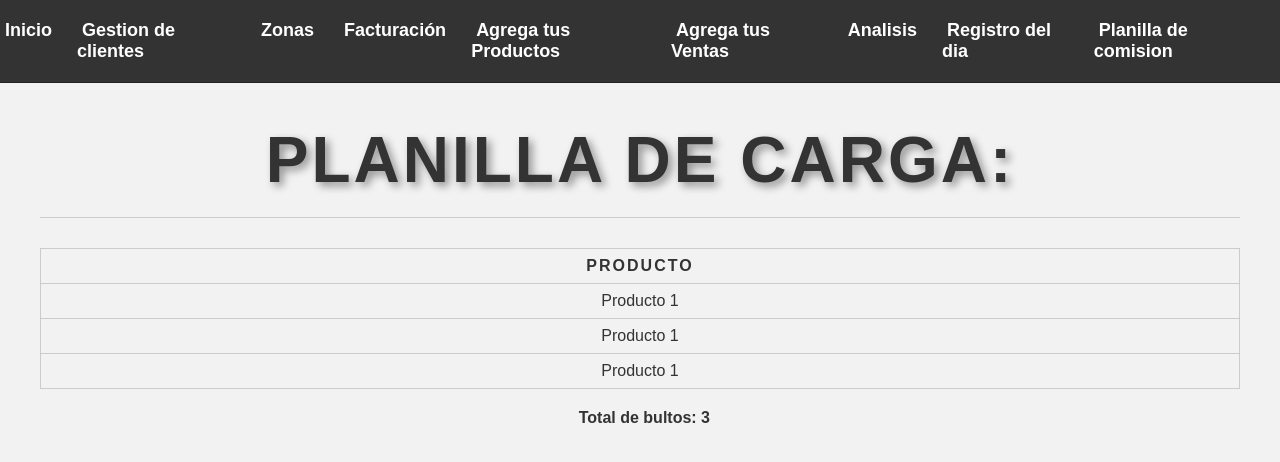
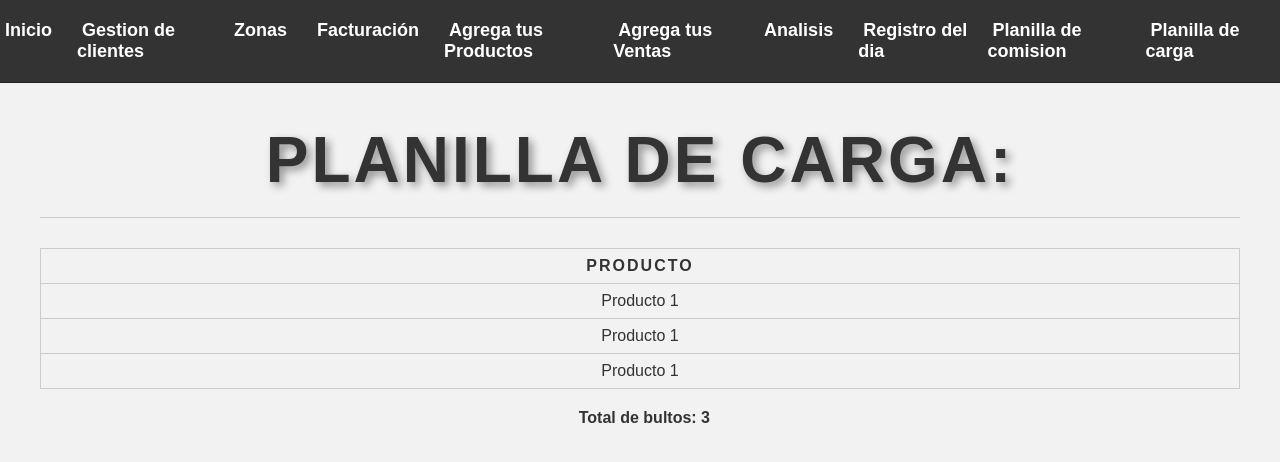
Before and after one commit to AleOficial58/Programa10, a plain HTML site: page FrontEnd/Carga.html in a window 1280 px wide. Drawn offline with Linux system fonts and the light colour scheme.

Commit message:
New update to the navigation of the sales system.
New update to the navigation of the sales system.

```diff
--- a/FrontEnd/Carga.html
+++ b/FrontEnd/Carga.html
@@ -17,6 +17,7 @@
           <li><a href="./../Analisis.html" onclick="mostrarVentana('zonas')">Analisis</a></li>
           <li><a href="./../Registro/RegistroCarrito.html" onclick="mostrarVentana('zonas')">Registro del dia</a></li>
           <li><a href="./../FrontEnd/comision.html" onclick="mostrarVentana('zonas')">Planilla de comision</a></li>
+          <li><a href="./../FrontEnd/Carga.html" onclick="mostrarVentana('zonas')">Planilla de carga</a></li>
         </ul>
       </div>
 
--- /dev/null
+++ b/t.js
@@ -0,0 +1,4 @@
+
+
+
+console.log(calcularPrecioFinal(100, 10, 10, 10, 10)); // 146.41
```
Also changed, not shown: FrontEnd/comision.html (+2 -1 lines).
